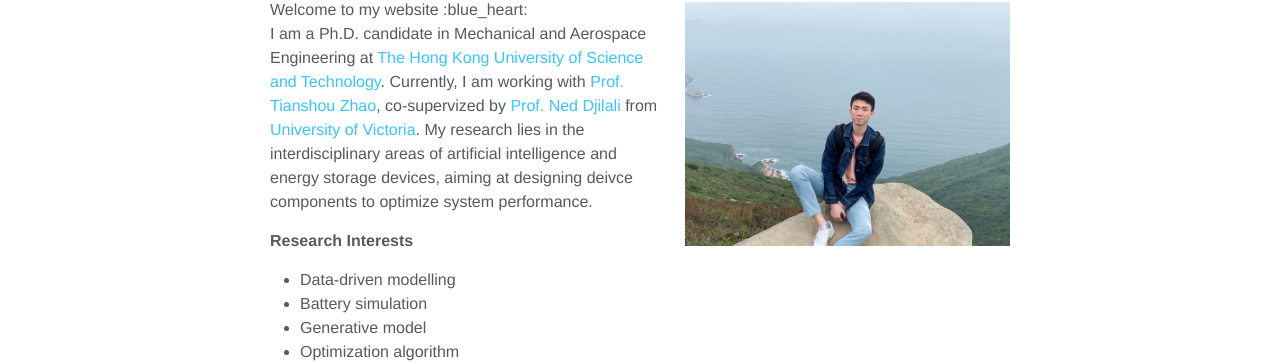
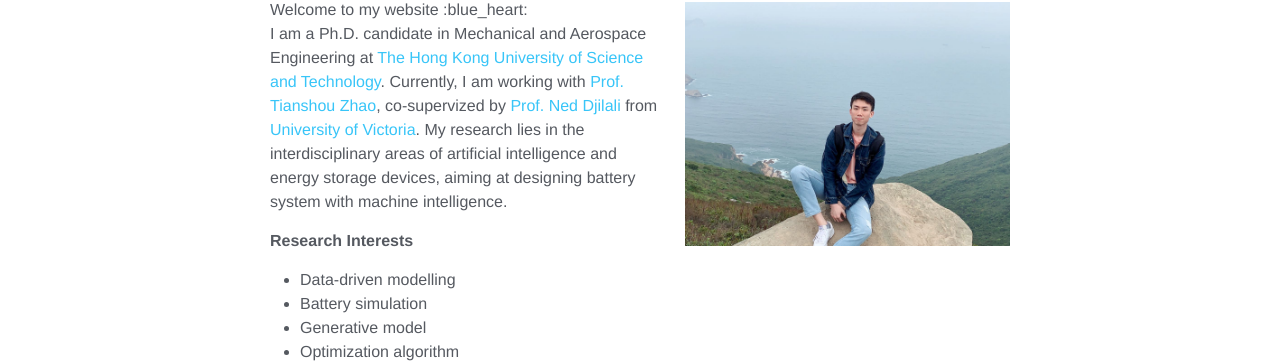
Before and after one commit to HarryBinary/HarryBinary.github.io, a Jekyll site: the page built from index.md, in a window 1280 px wide. Shown: the part 116-479 px from the top of the page. Built offline with Jekyll 4.4.1, drawn with Linux system fonts in a browser that asks for light colours.

Commit message:
Update index.md

```diff
--- a/index.md
+++ b/index.md
@@ -6,7 +6,7 @@ title: Welcome!
 {% include image.html url="./assets/images/hiking_lobster_bay.jpg" width=325 align="right" %}
 
 Welcome to my website :blue_heart:
-I am a Ph.D. candidate in Mechanical and Aerospace Engineering at [The Hong Kong University of Science and Technology](https://hkust.edu.hk/home). Currently, I am working with [Prof. Tianshou Zhao](https://facultyprofiles.hkust.edu.hk/profiles.php?profile=tianshou-zhao-metzhao), co-supervized by [Prof. Ned Djilali](https://www.uvic.ca/research/labs/estp/people/researchers/djilali-ned.php) from [University of Victoria](https://www.uvic.ca/). My research lies in the interdisciplinary areas of artificial intelligence and energy storage devices, aiming at designing deivce components to optimize system performance.
+I am a Ph.D. candidate in Mechanical and Aerospace Engineering at [The Hong Kong University of Science and Technology](https://hkust.edu.hk/home). Currently, I am working with [Prof. Tianshou Zhao](https://facultyprofiles.hkust.edu.hk/profiles.php?profile=tianshou-zhao-metzhao), co-supervized by [Prof. Ned Djilali](https://www.uvic.ca/research/labs/estp/people/researchers/djilali-ned.php) from [University of Victoria](https://www.uvic.ca/). My research lies in the interdisciplinary areas of artificial intelligence and energy storage devices, aiming at designing battery system with machine intelligence.
 
 **Research Interests**
  - Data-driven modelling
```
